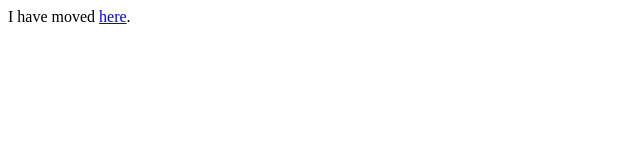
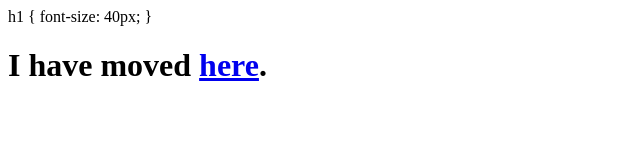
Before and after one commit to mathymath/mathymath.github.io, a plain HTML site: page index.html in a window 1280 px wide. Shown: the whole page, without its empty margins (0-640 px from the left). Drawn offline with Linux system fonts and the light colour scheme.

Commit message:
Update index.html

```diff
--- a/index.html
+++ b/index.html
@@ -2,7 +2,11 @@
 <!DOCTYPE html PUBLIC "-//W3C//DTD XHTML 1.0 Strict//EN" "http://www.w3.org/TR/xhtml1/DTD/xhtml1-strict.dtd">
 <html xmlns="http://www.w3.org/1999/xhtml" xml:lang="en" lang="en">
 
-  <head>
+ h1 {
+  font-size: 40px;
+}
+
+  <h1>
 I have moved <a href="https://yuliaalexandr.github.io/">here</a>.
-  </head>
+ </h1>
 </html>
```
